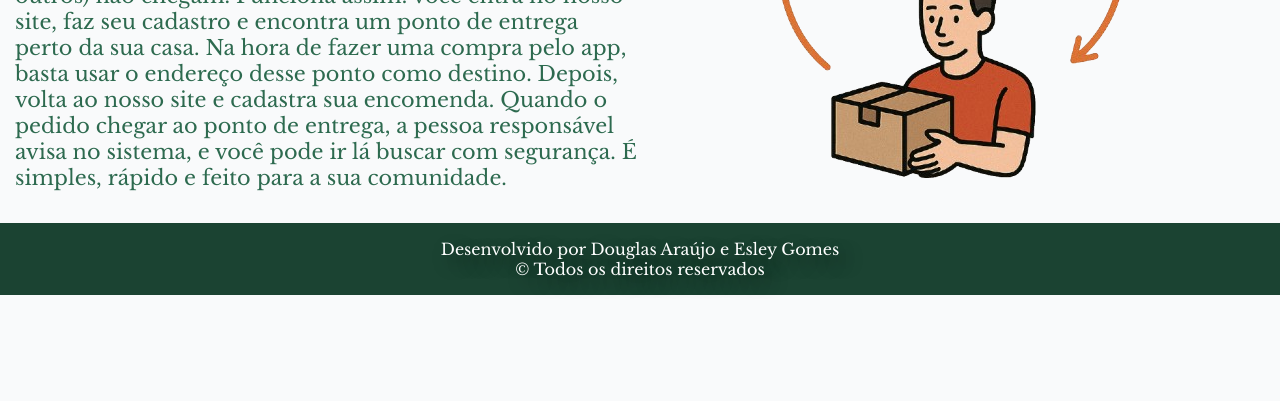
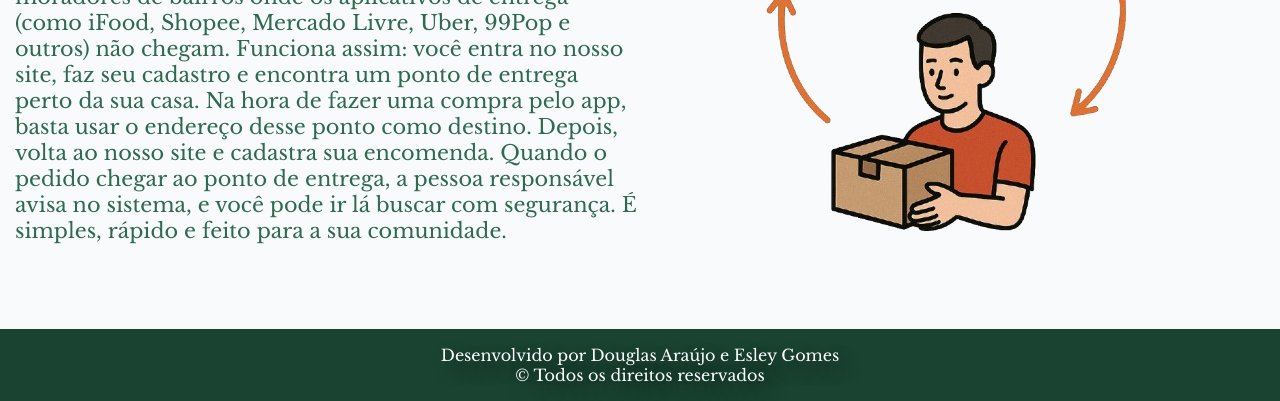
Before and after one commit to DouglasCordeirodeAraujo/Portaria-da-comunidade, a plain HTML site: page index.html in a window 1280 px wide. Shown: the part 399-800 px from the top of the page. Drawn offline with nearby package versions, Linux system fonts and the light colour scheme.

Commit message:
Ajustando as tags html, body, main e footer no css para se adequar melhor em diferentes tamanhos de tela.

```diff
--- a/style.css
+++ b/style.css
@@ -1,17 +1,32 @@
 @import url('https://fonts.googleapis.com/css2?family=Libre+Baskerville:ital,wght@0,400;0,700;1,400&display=swap');
 
-*{
+* {
     margin: 0;
     padding: 0;
     box-sizing: border-box;
     font-family: "Libre Baskerville", serif;
 }
 
-body{
-    background-color: #F9FAFB;
+html, body {
+    height: 100%;
 }
 
-header{
+body {
+    background-color: #F9FAFB;
+    display: flex;
+    flex-direction: column;
+}
+
+main {
+    display: flex;
+    justify-content: space-between;
+    align-items: center;
+    margin: 15px 0;
+    padding: 0 15px;
+    flex: 1;
+}
+
+header {
     display: flex;
     justify-content: space-between;
     align-items: center;
@@ -19,7 +34,7 @@ header{
     background-color: #1b4332;
 }
 
-h1{
+h1 {
     font-size: 3.0rem;
     font-weight: 600;
     color: #FFFFFF;
@@ -59,11 +74,9 @@ h1{
     display: block;
     padding: 12px 20px;
     font-size: 1.2rem;
-  font-weight: bold;
+    font-weight: 500;
     color: #1B4332;
     text-decoration: none;
-  font-weight: 500;
-  transition: background-color 0.2s, color 0.2s;
     border-bottom: 1px solid #F0F0F0;
 }
 
@@ -76,39 +89,31 @@ h1{
     color: #081C15;
 }
 
-main{
-    display: flex;
-    justify-content: space-between;
-    align-items: center;
-    margin: 15px 0 15px 0;
-    padding: 0 15px 0 15px;
-}
-
-.conteudo-texto, .conteudo-imagem{
+.conteudo-texto, .conteudo-imagem {
     display: flex;
     justify-content: center;
     align-items: center;
     width: 50%;
 }
 
-.conteudo-texto{
+.conteudo-texto {
     flex-direction: column;
     gap: 30px;
 }
 
-.conteudo-texto h2{
+.conteudo-texto h2 {
     font-size: 2.5rem;
     font-weight: 700;
     color: #081C15;
 }
 
-.conteudo-texto p{
+.conteudo-texto p {
     font-size: 1.3rem;
     font-weight: 400;
     color: #2D6A4F;
 }
 
-footer{
+footer {
     display: flex;
     flex-direction: column;
     justify-content: center;
@@ -118,7 +123,7 @@ footer{
     padding: 1rem 2rem;
 }
 
-footer p{
+footer p {
     font-size: 1.0rem;
     font-weight: 400;
     color: #FFFFFF;
--- a/style/login.css
+++ b/style/login.css
@@ -7,8 +7,15 @@
     font-family: "Libre Baskerville", serif;
 }
 
+html, body {
+    height: 100%;
+}
+
 body{
     background-color: #F9FAFB;
+    min-height: 100vh;
+    display: flex;
+    flex-direction: column;
 }
 
 header{
@@ -63,12 +70,11 @@ h1{
   display: block;
   padding: 12px 20px;
   font-size: 1.2rem;
-  font-weight: bold;
+  font-weight: 500;
   color: #1B4332;
   text-decoration: none;
-  font-weight: 500;
+  border-bottom: 1px solid #F0F0F0;
   transition: background-color 0.2s, color 0.2s;
-  border-bottom: 1px solid #F0F0F0;
 }
 
 .dropdown a:last-child {
@@ -84,6 +90,7 @@ main {
     display: flex;
     justify-content: center;
     align-items: center;
+    flex-grow: 1;
     min-height: 80vh;
 }
 
--- a/style/register.css
+++ b/style/register.css
@@ -7,8 +7,16 @@
     font-family: "Libre Baskerville", serif;
 }
 
-body{
+html, body {
+    height: 100%;
     background-color: #F9FAFB;
+    overflow-x: hidden;
+}
+
+body {
+    display: flex;
+    flex-direction: column;
+    min-height: 100vh;
 }
 
 header{
@@ -87,6 +95,7 @@ h1{
   background-color: #ffffff;
   border-radius: 12px;
   box-shadow: 0 4px 10px rgba(0,0,0,0.1);
+  flex-grow: 1;
 }
 
 .container-cadastro{
```
Lines whose indentation alone changed are shown as unchanged.
